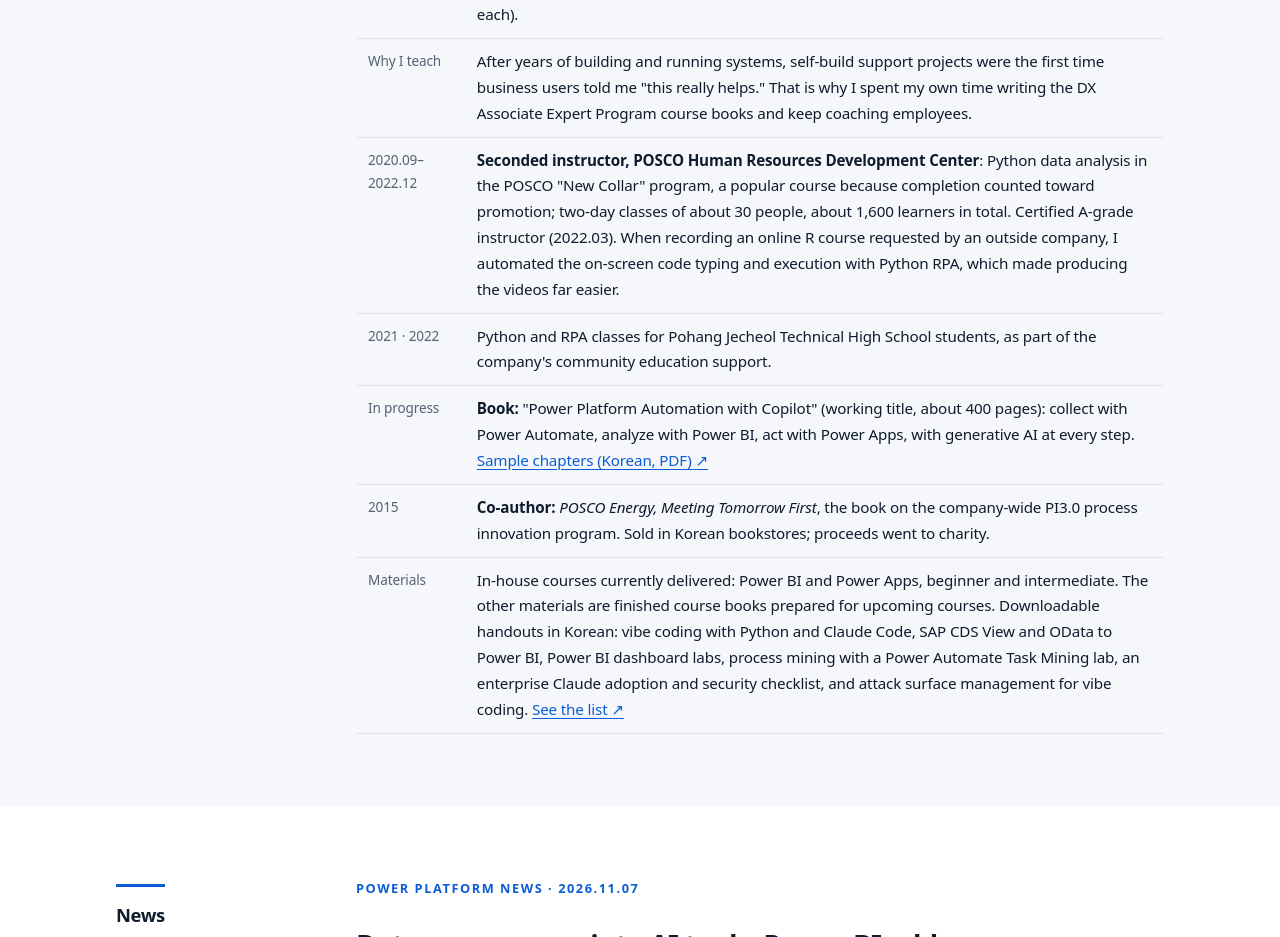
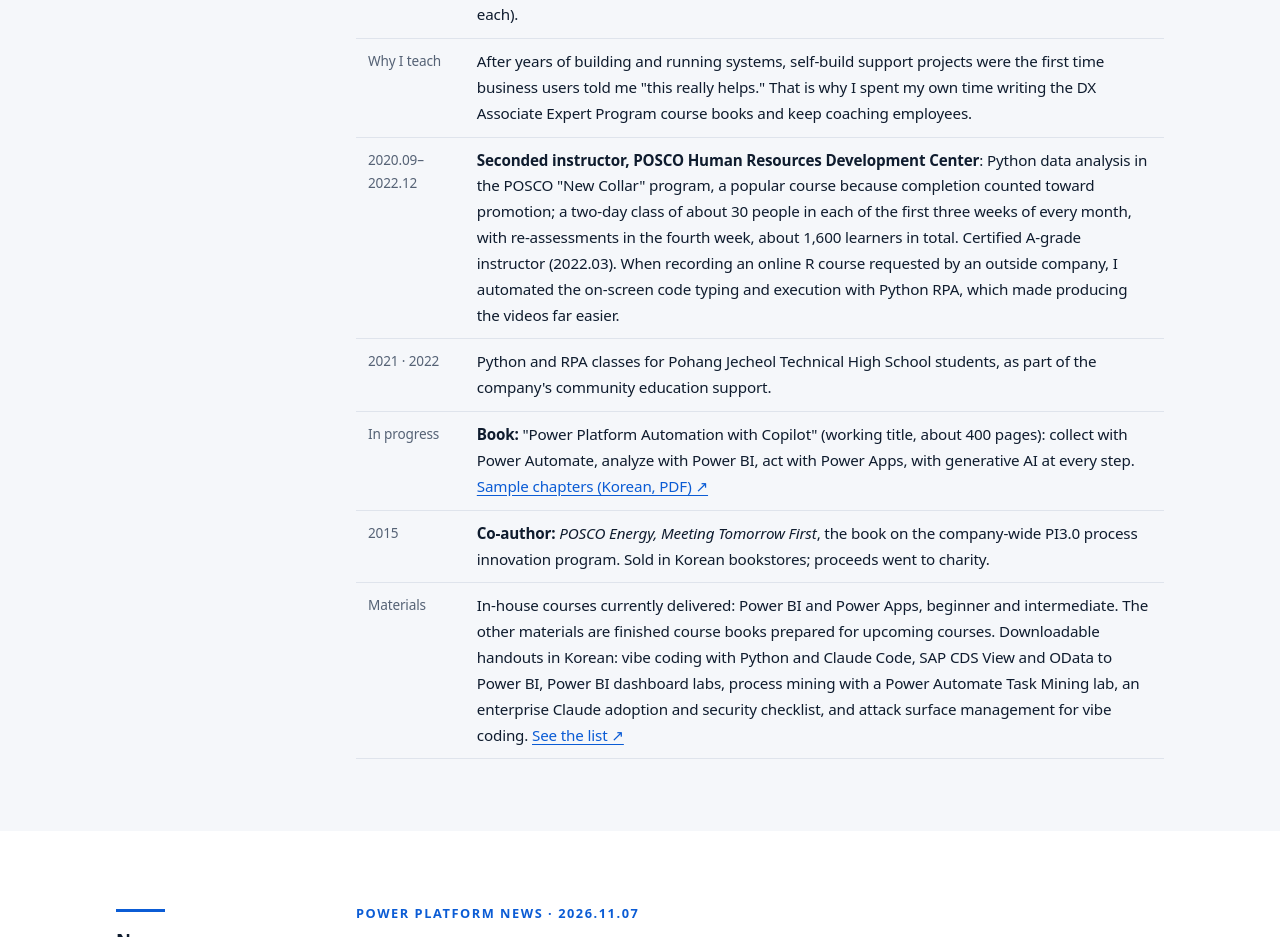
Before and after one commit to JaewoongYoon-hub/JaewoongYoon-hub, a plain HTML site: page en/index.html in a window 1280 px wide. Shown: the part 7440-8377 px from the top of the page. Drawn offline with Linux system fonts and the light colour scheme; a web font is replaced by a local one.

Commit message:
Clarify New Collar schedule: weeks 1-3 classes, week 4 re-assessment
Co-Authored-By: Claude Opus 5.5 <noreply@anthropic.com>
Claude-Session: https://claude.ai/code/session_01VBbxb3X71XNXfFuuj6NQG5

```diff
--- a/en/index.html
+++ b/en/index.html
@@ -495,7 +495,7 @@ footer .wrap { color: #9fb0c8; border-top: 0; }
             <tr><td class="period">2026.09</td><td><b>Speaker, Modern Work Conference Seoul 2026</b> (Modern Work Community, at Microsoft Korea). "Become a Power BI expert in no time with Copilot." <a href="https://ticketa.co/event/796zfanx" target="_blank" rel="noopener">Event page ↗</a></td></tr>
             <tr><td class="period">2025–2026</td><td><b>Instructor, DX Associate Expert Program</b> at POSCO International: beginner and intermediate Power BI and Power Apps for employees, in an official in-house program whose completion counts toward promotion. 15 classes in 2025 (new-hire training and the DX program) as lead or assistant instructor; 21 classes in 2026 (new-hire training and the DX program) as lead instructor, with an average learner rating of 4.8 out of 5. All course books written by me (113 to 206 pages each).</td></tr>
             <tr><td class="period">Why I teach</td><td>After years of building and running systems, self-build support projects were the first time business users told me "this really helps." That is why I spent my own time writing the DX Associate Expert Program course books and keep coaching employees.</td></tr>
-            <tr><td class="period">2020.09–2022.12</td><td><b>Seconded instructor, POSCO Human Resources Development Center</b>: Python data analysis in the POSCO "New Collar" program, a popular course because completion counted toward promotion; two-day classes of about 30 people, about 1,600 learners in total. Certified A-grade instructor (2022.03). When recording an online R course requested by an outside company, I automated the on-screen code typing and execution with Python RPA, which made producing the videos far easier.</td></tr>
+            <tr><td class="period">2020.09–2022.12</td><td><b>Seconded instructor, POSCO Human Resources Development Center</b>: Python data analysis in the POSCO "New Collar" program, a popular course because completion counted toward promotion; a two-day class of about 30 people in each of the first three weeks of every month, with re-assessments in the fourth week, about 1,600 learners in total. Certified A-grade instructor (2022.03). When recording an online R course requested by an outside company, I automated the on-screen code typing and execution with Python RPA, which made producing the videos far easier.</td></tr>
             <tr><td class="period">2021 · 2022</td><td>Python and RPA classes for Pohang Jecheol Technical High School students, as part of the company's community education support.</td></tr>
             <tr><td class="period">In progress</td><td><b>Book:</b> "Power Platform Automation with Copilot" (working title, about 400 pages): collect with Power Automate, analyze with Power BI, act with Power Apps, with generative AI at every step. <a href="../docs/book-sample-ch7-8.pdf" target="_blank" rel="noopener">Sample chapters (Korean, PDF) ↗</a></td></tr>
             <tr><td class="period">2015</td><td><b>Co-author:</b> <i>POSCO Energy, Meeting Tomorrow First</i>, the book on the company-wide PI3.0 process innovation program. Sold in Korean bookstores; proceeds went to charity.</td></tr>
```
Also changed, not shown: index.html (+1 -1 lines).
